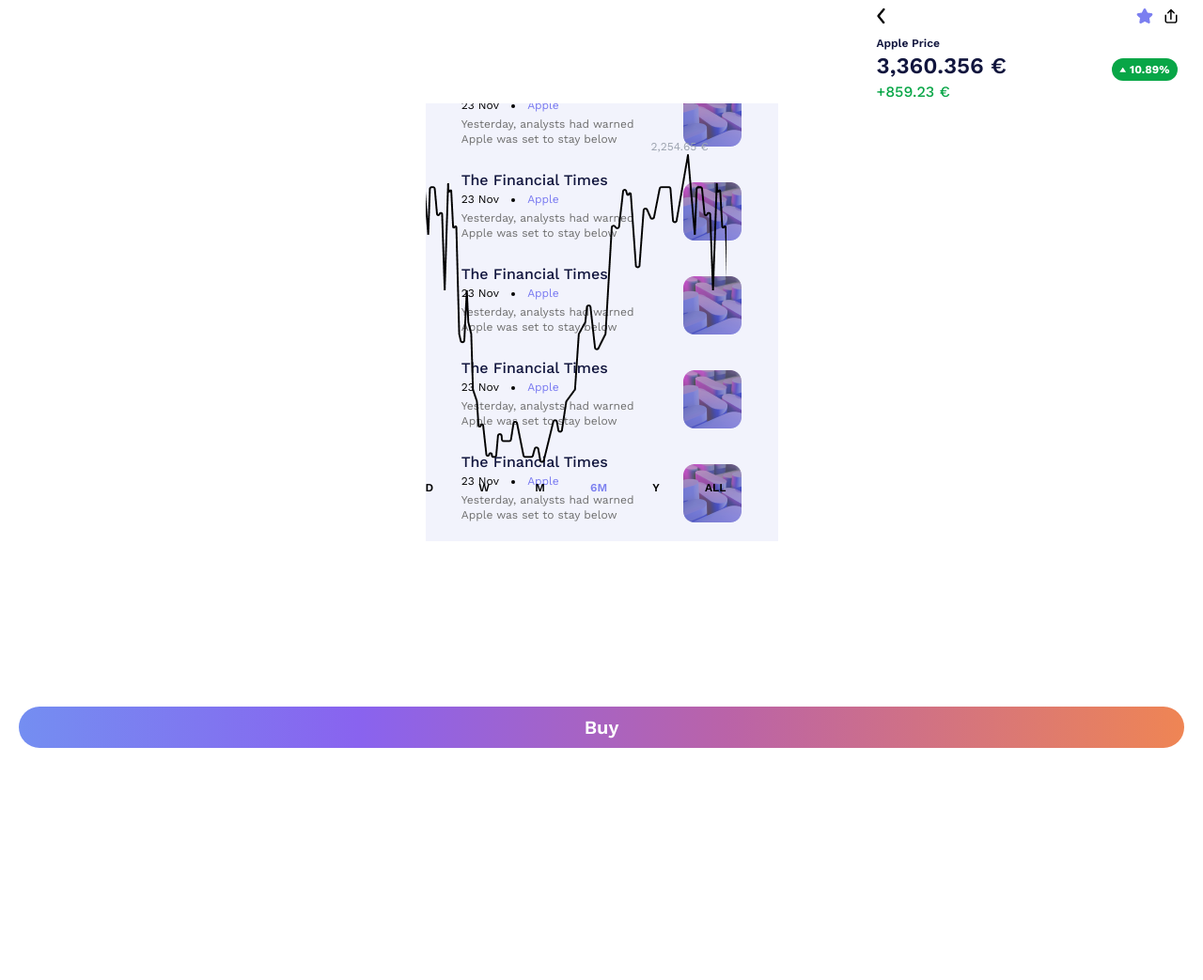
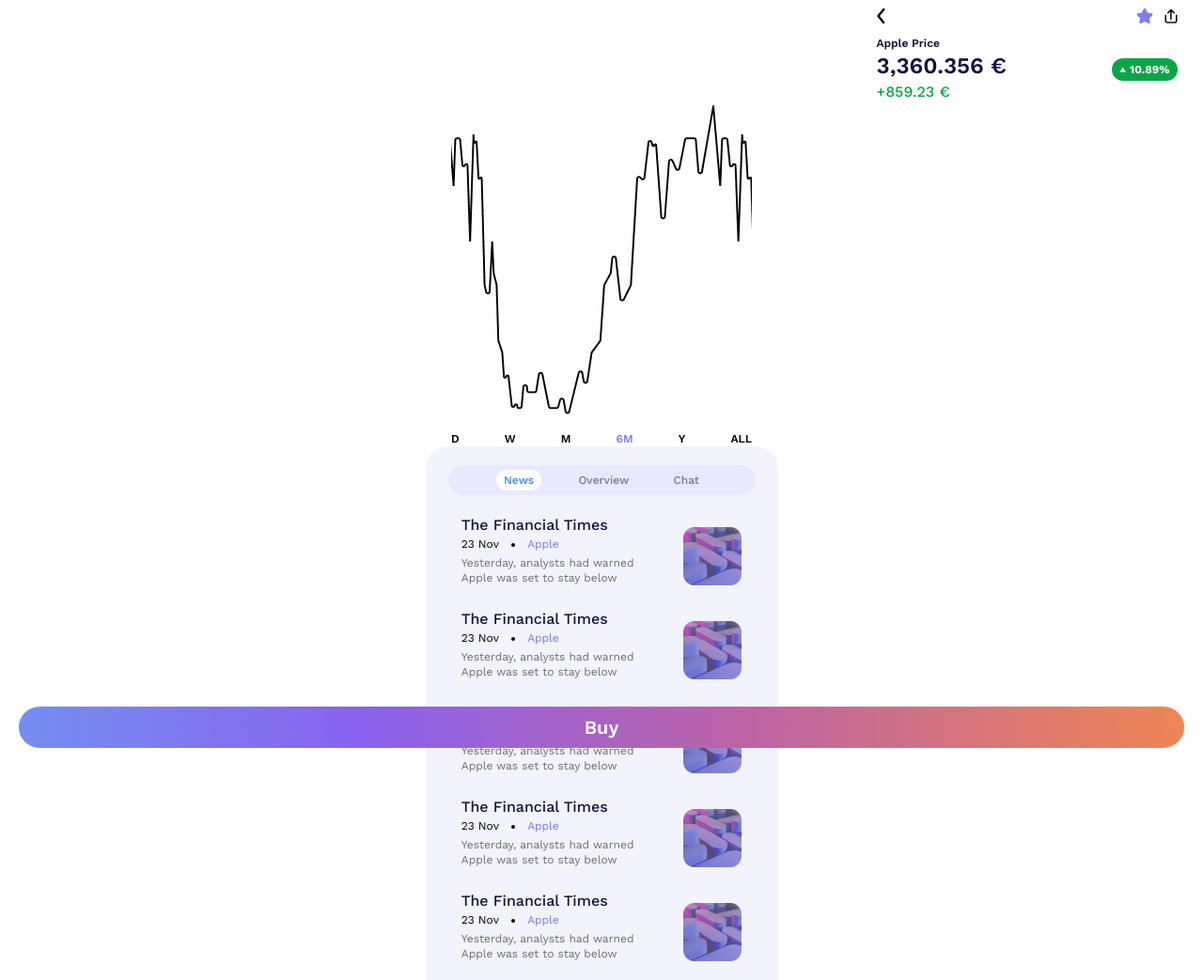
Before and after one commit to muhammadali1995/ss2, a website: page src/trade/trade.html in a window 1280 px wide. Shown: the whole page at 94% size. Before the commit the page ends 800 px from the top, so only its background shows below. Drawn offline with nearby package versions, Linux system fonts and the light colour scheme.

Commit message:
improvements

```diff
--- a/src/trade/trade.html
+++ b/src/trade/trade.html
@@ -42,7 +42,7 @@
             </div>
         </section>
         <!-- GRAPH -->
-        <section class="ss-graph-wrapper mt-3 fixed top-10">
+        <section class="ss-graph-wrapper mt-3">
             <div class="w-80 mx-auto">
                 <p class="ml-60 mt-24 mt-4 text-gray-400 text-xs">2,254.65 €</p>
                 <div class="ss-img-wrapper w-full overflow-auto">
```
